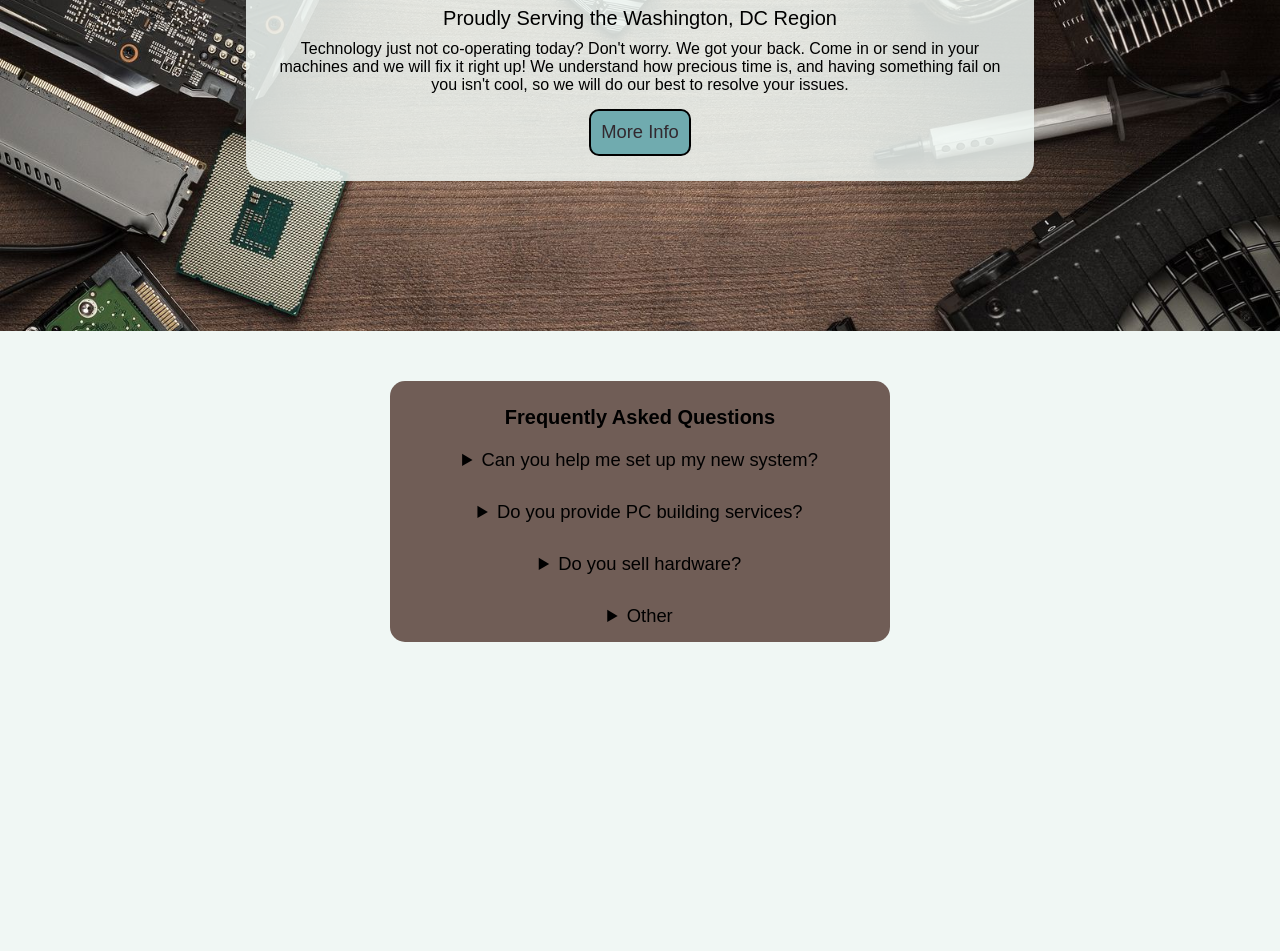
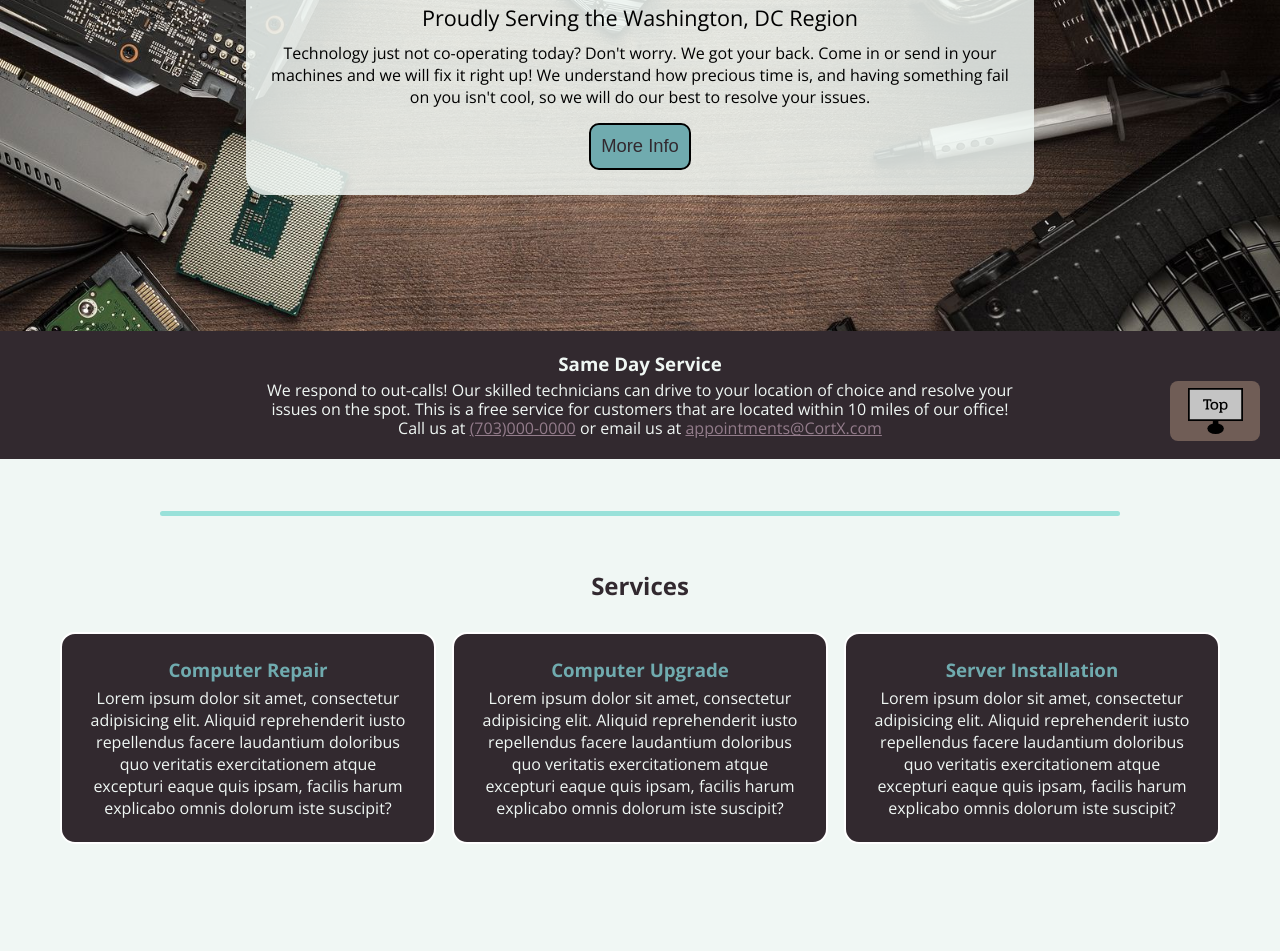
Before and after one commit to chrisdaid/full-landing-page, a plain HTML site: page index.html in a window 1280 px wide. Shown: the part 299-1250 px from the top of the page. Drawn offline with nearby package versions, Linux system fonts and the light colour scheme.

Commit message:
Added to top button and cards for services

```diff
--- a/index.html
+++ b/index.html
@@ -5,10 +5,12 @@
         <meta http-equiv="X-UA-Compatible" content="IE=edge">
         <meta name="viewport" content="width=device-width, initial-scale=1.0">
         <title>CortX IT Services</title>
+        <link rel="preconnect" href="https://fonts.googleapis.com">
+        <link rel="preconnect" href="https://fonts.gstatic.com" crossorigin>
+        <link href="https://fonts.googleapis.com/css2?family=Open+Sans:wght@300;400;600;700;800&display=swap" rel="stylesheet">
         <link rel="stylesheet" href="styles.css">
     </head>
     <body>
-
         <div class="header">
             <nav class="navbar">
                 <!-- logo -->
@@ -18,31 +20,76 @@
                     </a>
                 </div>
                 <!-- nav items -->
-                <div class="nav">
+                <div class="nav" id="nav">
                     <ul>
-                        <li><a class="nav-link" href="#">Services</a></li>
-                        <li><a class="nav-link" href="#">Testamonials</a></li>
+                        <li><a class="nav-link" href="#services">Services</a></li>
+                        <li><a class="nav-link" href="#faq-section">FAQ</a></li>
                         <li><a class="nav-link" href="#">About</a></li>
                         <li><a class="nav-link" href="#">Contact</a></li>
                     </ul>
                 </div>
             </nav>
         </div>
-
+        <!-- To Top Button  -->
+        <a href="#nav" id="top-btn"></a>
+        <a href="#" id="top-btn-bg"></a>
+        <!-- Heading with Background Image -->
         <div class="container">
-
-
             <div class="heading">
                 <h1>CortX IT Services</h1>
-                <h2>Proudly Serving the Washington, DC Region</h2>
+                <h4>Proudly Serving the Washington, DC Region</h4>
                 <p>Technology just not co-operating today? Don't worry. We got your back. Come in or send in your machines and we will fix it right up! We understand how precious time is, and having something fail on you isn't cool, so we will do our best to resolve your issues.</p>
                 <div class="input-container">
                     <button class="info-btn"><a href="#faq-section">More Info</a></button>
                 </div>
             </div>
         </div>
+        <!-- Info section  -->
+        <section id="same-day-service">
+            <div class="same-day-container">
+                <div class="same-day">
+                    <h3>Same Day Service</h3>
+                    <p>We respond to out-calls! Our skilled technicians can drive to your location of choice and resolve your issues on the spot. This is a free service for customers that are located within 10 miles of our office!</p>
+                    <p>Call us at <a href="tel:+17030000000">(703)000-0000</a> or email us at <a href="mailto:appointments@CortX.com">appointments@CortX.com</a></p>
+                </div>
+            </div>
         </section>
 
+        <!-- divider  -->
+        <div class="hr-container">
+            <hr>
+        </div>
+
+        <!-- Services  -->
+        <section id="services">
+            <div class="services-container">
+                <div class="services">
+                    <!-- Card Title  -->
+                    <h2>Services</h2>
+                    <!-- Card Container  -->
+                    <div class="cards">
+                        <!-- Card #1 -->
+                        <div class="card">
+                            <h3>Computer Repair</h3>
+                            <p>Lorem ipsum dolor sit amet, consectetur adipisicing elit. Aliquid reprehenderit iusto repellendus facere laudantium doloribus quo veritatis exercitationem atque excepturi eaque quis ipsam, facilis harum explicabo omnis dolorum iste suscipit?</p>
+                        </div>
+                        <!-- Card #2 -->
+                        <div class="card">
+                            <h3>Computer Upgrade</h3>
+                            <p>Lorem ipsum dolor sit amet, consectetur adipisicing elit. Aliquid reprehenderit iusto repellendus facere laudantium doloribus quo veritatis exercitationem atque excepturi eaque quis ipsam, facilis harum explicabo omnis dolorum iste suscipit?</p>
+                        </div>
+                        <!-- Card #3 -->
+                        <div class="card">
+                            <h3>Server Installation</h3>
+                            <p>Lorem ipsum dolor sit amet, consectetur adipisicing elit. Aliquid reprehenderit iusto repellendus facere laudantium doloribus quo veritatis exercitationem atque excepturi eaque quis ipsam, facilis harum explicabo omnis dolorum iste suscipit?</p>
+                        </div>
+                    </div>
+                </div>
+            </div>
+
+        </section>
+
+        <!-- FAQ  -->
         <section id="faq-section">
             <div class="faq-container">
                 <div class="faq">
@@ -60,7 +107,6 @@
                         <p>
                             Of course! We wouldn't be in business if we just sold hardware, haha. Don't worry,
                             if you have the parts ready, then we can build it!
-
                         </p>
                     </details>
                     <details>
@@ -80,5 +126,8 @@
             </div>
         </section>
 
+
+
+        <script src="main.js"></script>
     </body>
 </html>
--- /dev/null
+++ b/main.js
@@ -0,0 +1,7 @@
+const topBtn = document.getElementById('top-btn');
+const topBtnBg = document.getElementById('top-btn-bg');
+
+
+topBtn.addEventListener("mouseover", () => topBtnBg.style.backgroundColor = "var(--black)")
+
+topBtn.addEventListener("mouseout", () => topBtnBg.style.backgroundColor = "")
--- a/styles.css
+++ b/styles.css
@@ -4,6 +4,12 @@
     --bluegreen: #99E1D9;
     --blue: #70ABAF;
     --brown: #705D56;
+
+    --h1: 3rem;
+    --h2: 2rem;
+    --h3: 1.75rem;
+    --h4: 1.35rem;
+    --normaltext: 1.15rem;
 }
 
 html {
@@ -17,9 +23,44 @@ html {
 }
 
 body {
-    font-family: sans-serif;
+    font-family: 'Open Sans', sans-serif;
     background-color: var(--white);
     height: 200vh;
+}
+
+/* Go to top fixed button  */
+
+#top-btn {
+    position: fixed;
+    right: 20px;
+    bottom: 60px;
+    padding: 20px;
+    width: 90px;
+    height: 60px;
+    background: url('assets/to-top.svg');
+    background-size: 55px;
+    background-repeat: no-repeat;
+    background-position: center;
+    border: none;
+    z-index: 1;
+    border-radius: 8px;
+}
+
+#top-btn-bg {
+    position: fixed;
+    right: 20px;
+    bottom: 60px;
+    padding: 20px;
+    width: 90px;
+    height: 60px;
+    z-index: 0;
+    border: none;
+    border-radius: 8px;
+    background-color: var(--brown);
+}
+
+.top-btn-bg-hover {
+    background-color: var(--blue);
 }
 
 /* Everything nav */
@@ -44,7 +85,7 @@ body {
 }
 
 .navbar ul li {
-    font-size: 1.1rem;
+    font-size: 1rem;
 }
 
 .nav-link {
@@ -89,21 +130,19 @@ body {
     height: 550px;
     background: url("assets/header.jpg") no-repeat;
     background-size: cover;
-
-
 }
 
-.heading h1, .heading h2, .heading p, .heading input {
+.heading h1, .heading h4, .heading p, .heading input {
     text-align: center;
 }
 
 .heading h1 {
-    font-size: 3rem;
+    font-size: var(--h1);
     font-weight: bold;
 }
 
-.heading h2 {
-    font-size: 1.25rem;
+.heading h4 {
+    font-size: var(--h4);
     font-weight: 300;
     margin-bottom: 10px;
 }
@@ -135,11 +174,76 @@ body {
 
 .heading .info-btn a {
     text-decoration: none;
-    font-size: 1.15rem;
+    font-size: var(--normaltext);
     color: var(--black);
     border-radius: 10px;
     padding: 10px;
     background-color: var(--blue);
+}
+
+/* Same Day Service Section  */
+
+.same-day-container {
+    display: flex;
+    justify-content: center;
+    text-align: center;
+    background-color: var(--black);
+    padding: 20px;
+    color: var(--white);
+}
+
+.same-day h3 {
+    margin-bottom: 5px;
+}
+
+.same-day p {
+    line-height: 1.2rem;
+}
+
+.same-day a {
+    color: #937C8B;
+    transition: 0.2s ease;
+}
+
+.same-day a:hover {
+    color: #A18C9A;
+}
+
+.same-day {
+    max-width: 764px;
+}
+
+/* Services Section  */
+
+.services-container {
+    text-align: center;
+    padding: 30px;
+    color: var(--black);
+}
+
+.cards {
+    display: grid;
+    grid-template-columns: repeat(3, 1fr);
+    grid-auto-rows: auto;
+    grid-gap: 1rem;
+    margin: 30px;
+}
+
+.card {
+    border: 2px solid #fff;
+    border-radius: 15px;
+    padding: 0.5rem;
+    background-color: var(--black);
+}
+
+.card h3 {
+    padding: 15px 15px 5px 15px;
+    color: var(--blue);
+}
+
+.card p {
+    padding: 0 15px 15px 15px;
+    color: var(--white);
 }
 
 /* FAQ */
@@ -163,13 +267,13 @@ body {
 .faq-container .faq h3 {
     text-align: center;
     margin: 25px 25px 5px 25px;
-    font-size: 1.25rem;
+    font-size: var(--h3);
 }
 
 details {
     display: flex;
     justify-content: center;
-    font-size: 1.15rem;
+    font-size: var(--normaltext);
     text-align: center;
 }
 
@@ -194,3 +298,24 @@ details p {
     text-align: center;
     font-size: 1rem;
 }
+
+/* Miscellaneous */
+
+/* divider  <hr> design */
+
+.hr-container {
+    display: flex;
+    justify-content: center;
+    align-items: center;
+    width: 100%;
+    height: 50px;
+    margin: 30px 0 0 0;
+}
+
+hr {
+    min-width: 75%;
+    height: 5px;
+    background-color: var(--bluegreen);
+    border-radius: 10px;
+    border: none;
+}
```
Also changed, not shown: assets/to-top.svg (added). Lines whose indentation alone changed are shown as unchanged.
